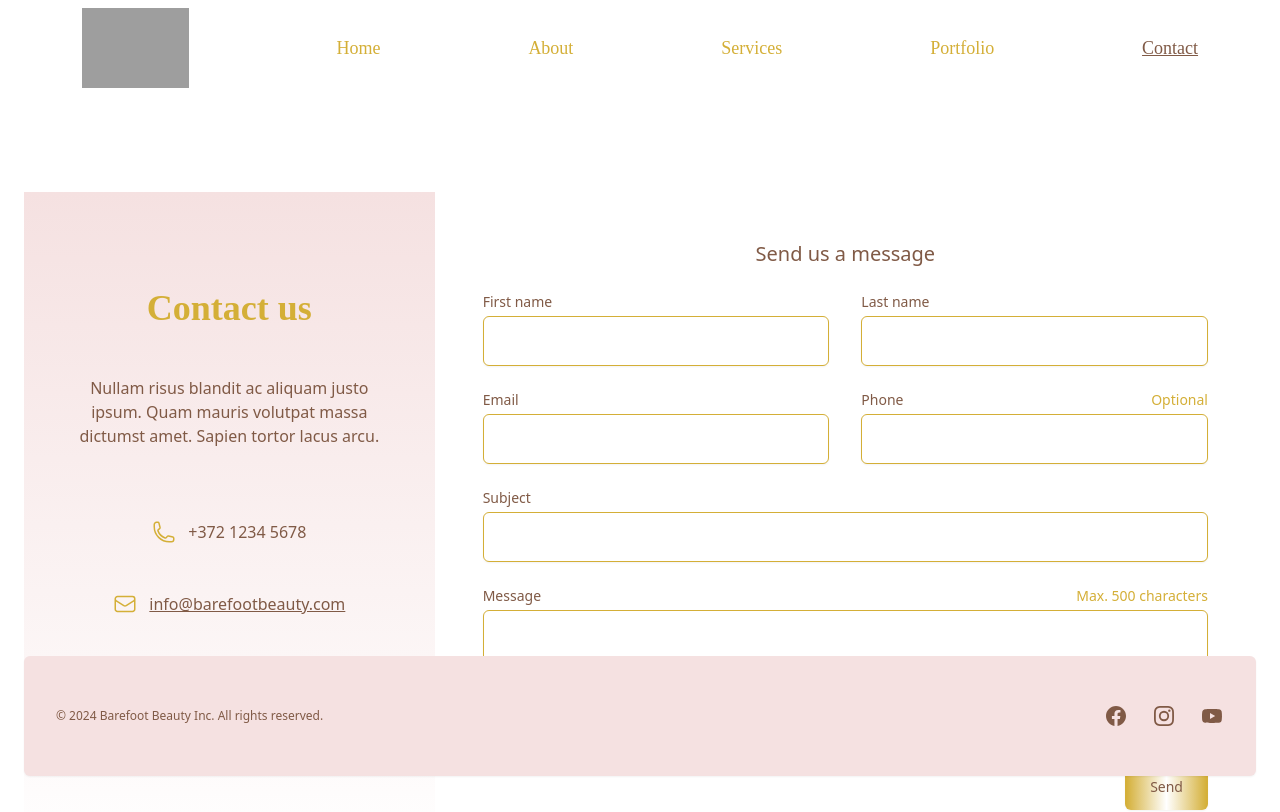
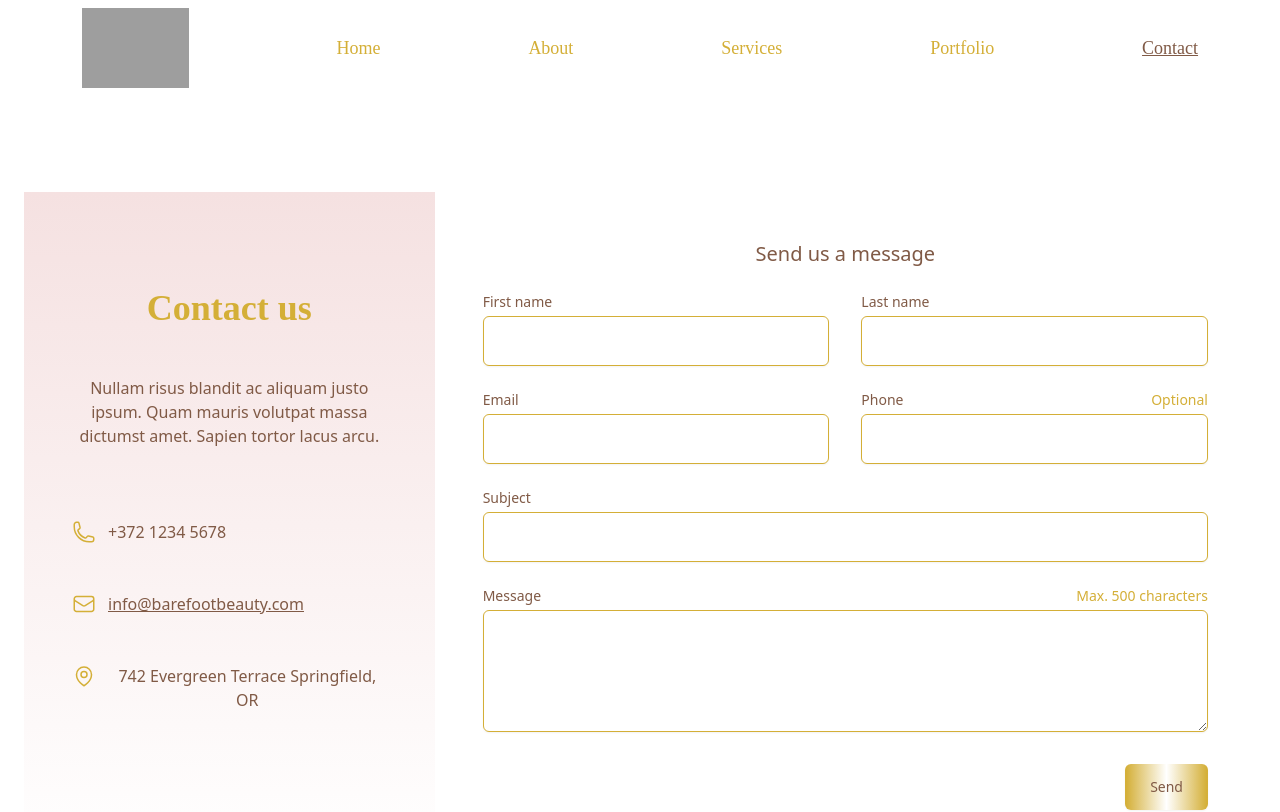
Before and after one commit to KristelBurke/barefoot-beauty, a React (Create React App) app: page /contact in a window 1280 px wide. Shown: the top 812 px of the page. Built offline with nearby package versions, Linux system fonts and the light colour scheme; grey boxes are pictures that could not be loaded.

Commit message:
now with footer staying the bottom of the screen

```diff
--- a/src/pages/Contact.js
+++ b/src/pages/Contact.js
@@ -65,14 +65,14 @@ function Contact() {
   ]
 
   return (
-    <div className="relative bg-white text-brown min-h-screen">
-      <div className="mx-auto max-w-7xl px-6 pt-24 lg:px-6">
+    <div className="flex flex-col min-h-screen relative bg-white text-brown">
+      <div className="flex-grow mx-auto max-w-7xl px-6 pt-24 lg:px-6">
         <div className="grid grid-cols-1 lg:grid-cols-3">
-            <div className="relative overflow-hidden bg-gradient-to-b from-pink to-white px-4 py-10 sm:px-8 xl:p-12 ">
+          <div className="relative overflow-hidden bg-gradient-to-b from-pink to-white px-4 py-10 sm:px-8 xl:p-12">
             <h3 className="mt-12 text-3xl font-bold custom-font text-gold sm:text-4xl">Contact us </h3>
             <p className="mt-12 max-w-3xl text-md text-brown">Nullam risus blandit ac aliquam justo ipsum. Quam mauris volutpat massa dictumst amet. Sapien tortor lacus arcu.</p>
 
-              <dl className="mt-12 space-y-6 sm:flex sm:flex-col sm:items-center sm:justify-center">
+            <dl className="mt-12 space-y-6 sm:flex sm:flex-col sm:items-center sm:justify-center lg:items-start lg:justify-start">
                 <dt><span className="sr-only">Phone number</span></dt>
                 <dd className="flex text-md text-brown">
                 <svg className="h-6 w-6 flex-shrink-0 text-gold" fill="none" viewBox="0 0 24 24" strokeWidth="1.5" stroke="currentColor" aria-hidden="true">
@@ -151,7 +151,9 @@ function Contact() {
               </form>
             </div>
         </div>
-        <footer className="absolute inset-x-0 bottom-24 bg-pink rounded-md mb-6 mx-6 shadow-sm">
+      </div>
+
+      <footer className="bg-pink rounded-md mx-6 shadow-sm">
         <div className="mx-auto max-w-7xl px-6 py-12 md:flex md:items-center md:justify-between lg:px-8">
           <div className="flex justify-center space-x-6 md:order-2">
             {socialLinks.map((item) => (
@@ -160,7 +162,6 @@ function Contact() {
                 <item.icon className="h-6 w-6" aria-hidden="true" />
               </a>
             ))}
-
           </div>
           <div className="mt-8 md:order-1 md:mt-0">
             <p className="text-center text-xs leading-5 text-brown">
@@ -169,7 +170,6 @@ function Contact() {
           </div>
         </div>
       </footer>
-      </div>
 
       <ToastContainer
         position="top-center"
```
Lines whose indentation alone changed are shown as unchanged.
